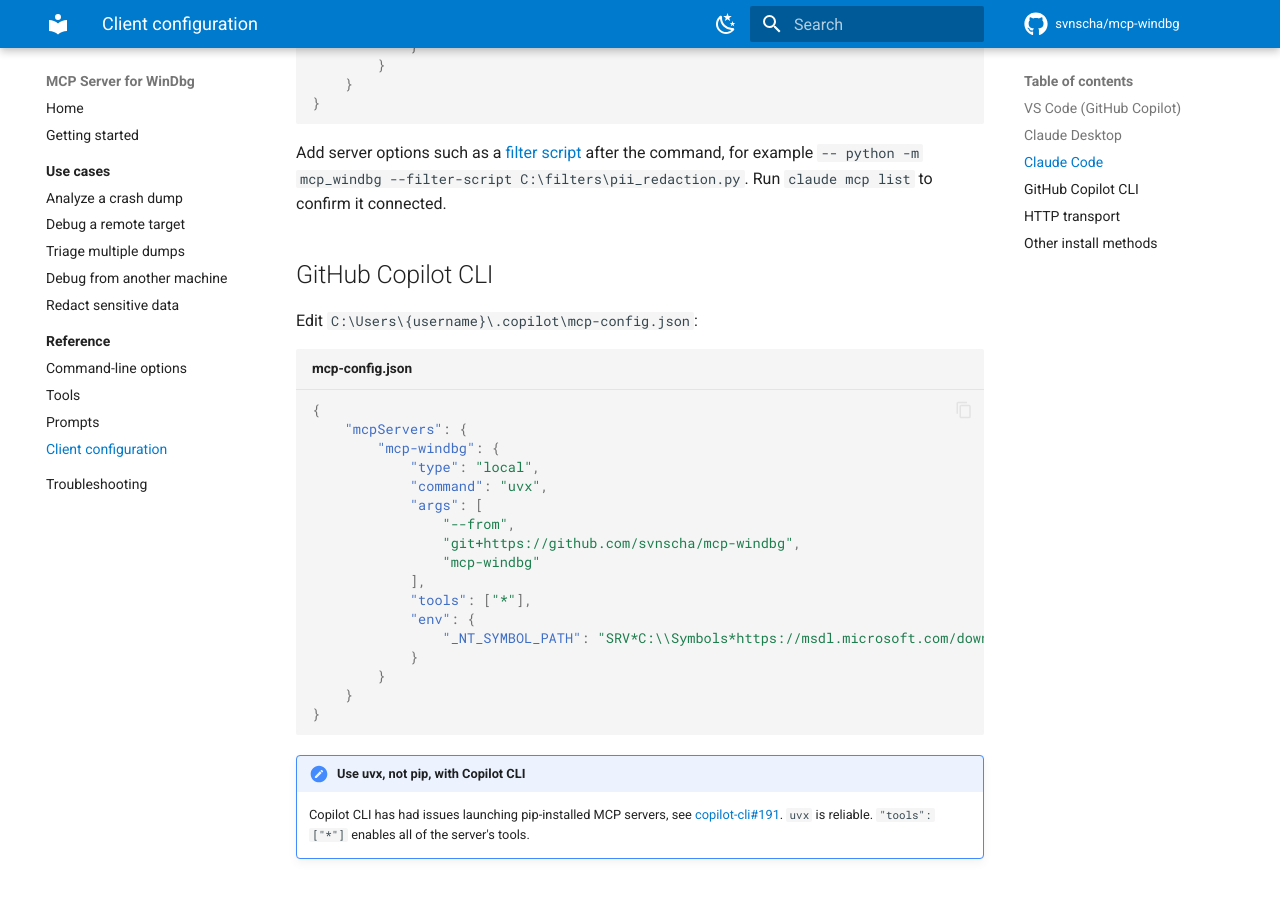
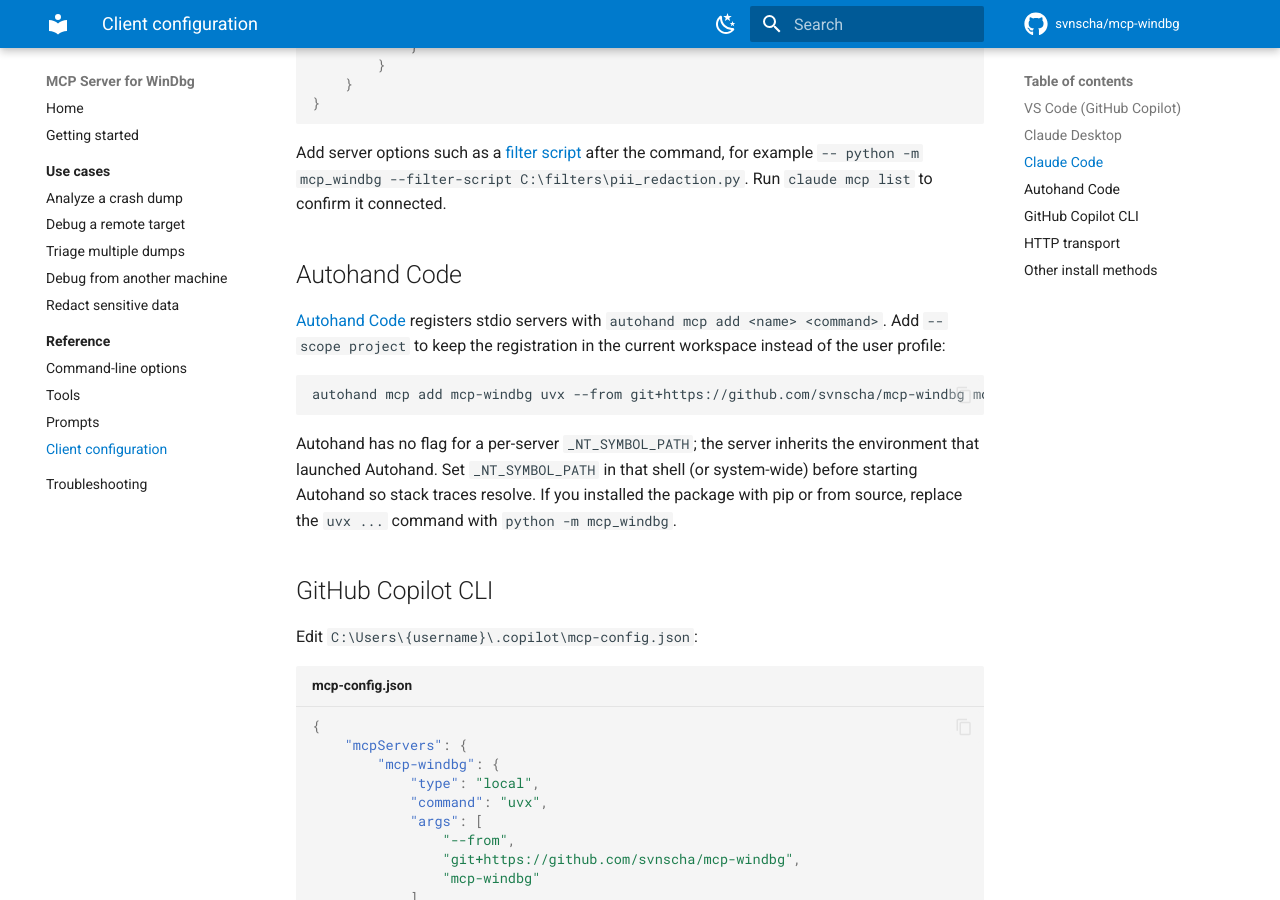
Before and after one commit to EduardBurtes/mcp-windbg, an MkDocs documentation site: the page built from docs/reference/clients.md, in a window 1280 px wide and 900 px high, scrolled down 2124 px. Built offline with MkDocs 1.6.1 and Material for MkDocs 9.7.7, drawn with Linux system fonts in a browser that asks for light colours; comment, search, counter and statistics services are not loaded.

Commit message:
docs: add Autohand Code MCP setup (#63)
## Summary

Add an Autohand Code command beside the existing Claude Code
registration. The note explains that the server inherits
`_NT_SYMBOL_PATH` from the environment that launches Autohand.

## Verification

- `git diff --check`
- `uv run pytest` cannot collect on macOS because the Windows-only
server imports `winreg`; Windows CI remains the appropriate runtime
check

---------

Co-authored-by: Sven Scharmentke <24257042+svnscha@users.noreply.github.com>

````diff
--- a/docs/reference/clients.md
+++ b/docs/reference/clients.md
@@ -106,6 +106,21 @@ Add server options such as a [filter script](../scenarios/redaction.md) after th
 for example `-- python -m mcp_windbg --filter-script C:\filters\pii_redaction.py`. Run
 `claude mcp list` to confirm it connected.
 
+## Autohand Code
+
+[Autohand Code](https://github.com/autohandai/code-cli) registers stdio servers with
+`autohand mcp add <name> <command>`. Add `--scope project` to keep the registration in the
+current workspace instead of the user profile:
+
+```bash
+autohand mcp add mcp-windbg uvx --from git+https://github.com/svnscha/mcp-windbg mcp-windbg
+```
+
+Autohand has no flag for a per-server `_NT_SYMBOL_PATH`; the server inherits the environment
+that launched Autohand. Set `_NT_SYMBOL_PATH` in that shell (or system-wide) before starting
+Autohand so stack traces resolve. If you installed the package with pip or from source,
+replace the `uvx ...` command with `python -m mcp_windbg`.
+
 ## GitHub Copilot CLI
 
 Edit `C:\Users\{username}\.copilot\mcp-config.json`:
````
Also changed, not shown: CHANGELOG.md (+1 -0 lines), README.md (+1 -1 lines).
